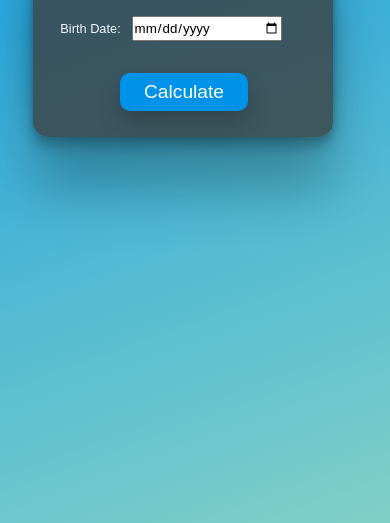
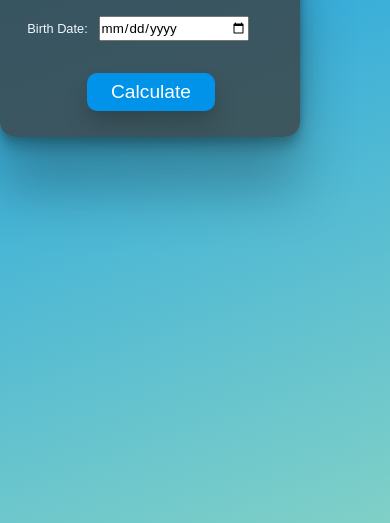
Before and after one commit to JaitraSolanki295/Age_Calculator, a plain HTML site: page index.html in a window 390 px wide. Shown: the part 321-844 px from the top of the page. Drawn offline with Linux system fonts and the light colour scheme.

Commit message:
Update agecalc.css

```diff
--- a/agecalc.css
+++ b/agecalc.css
@@ -88,7 +88,7 @@ p{
     .agecal_container{
         width: 300px;
         height: 200px;
-        margin-right: 1.5rem;
+        margin-right: auto;
     }
 
     .agecal_container{
```
